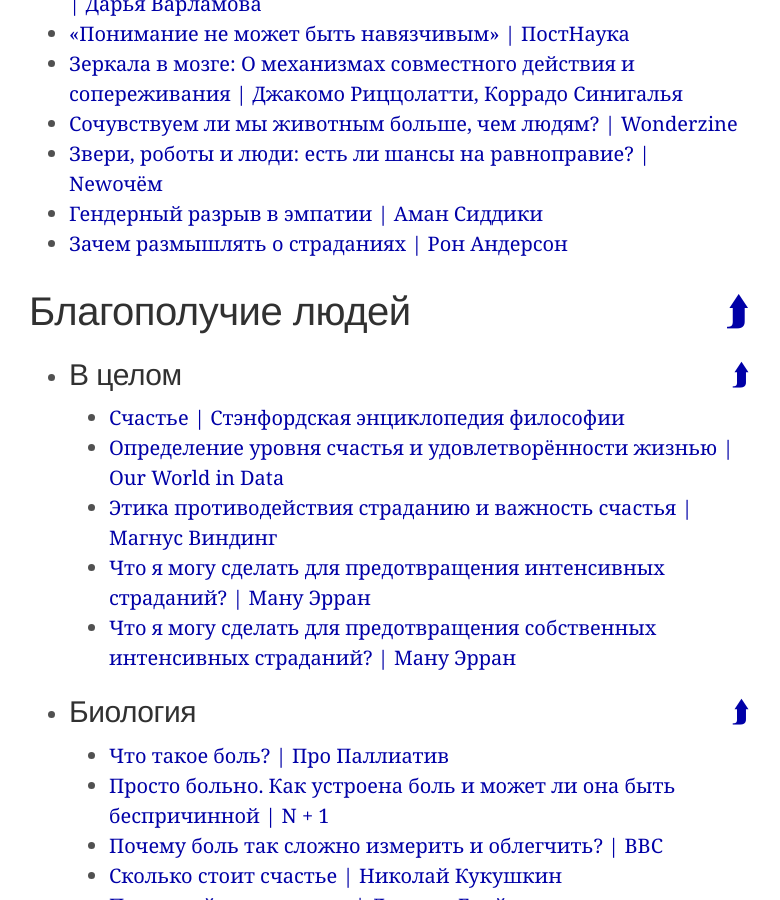
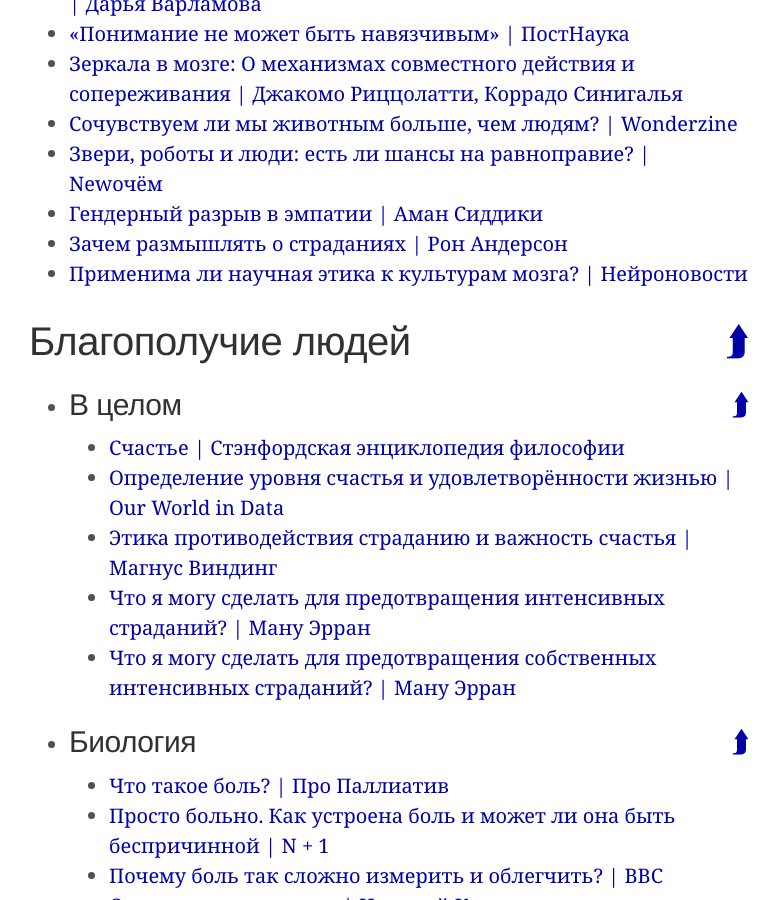
Before and after one commit to ReducingSuffering/reducingsuffering.github.io, a Jekyll site: the page built from index.md, in a window 1280 px wide and 900 px high, scrolled down 7524 px. Shown: the whole window, without its empty margins (251-1031 px from the left). Built offline with Jekyll 4.4.1, drawn with Linux system fonts in a browser that asks for light colours; some of the changed text lies outside the part shown.

Commit message:
upd lists

```diff
--- a/_lists/consciousness.html
+++ b/_lists/consciousness.html
@@ -41,6 +41,7 @@
   nodes:
   - 456 # Рецепт сознания: могут ли люди и роботы мечтать об одном и том же — Naked Science
   - 370 # Сентиентность, гуманизм и роботы | Антинатализм и женщина
+  - 534 # Применима ли научная этика к культурам мозга?
 - title: Тождество личности
   mark: identity
   nodes:
--- a/_lists/moral-circle.html
+++ b/_lists/moral-circle.html
@@ -11,4 +11,5 @@
 - 376 # Звери, роботы и люди — есть ли шансы на равноправие — Newочём
 - 380 # Гендерный разрыв в эмпатии — Аман Сиддики
 - 479 # Зачем размышлять о страданиях — Рон Андерсон
+- 534 # Применима ли научная этика к культурам мозга?
 ---
```
